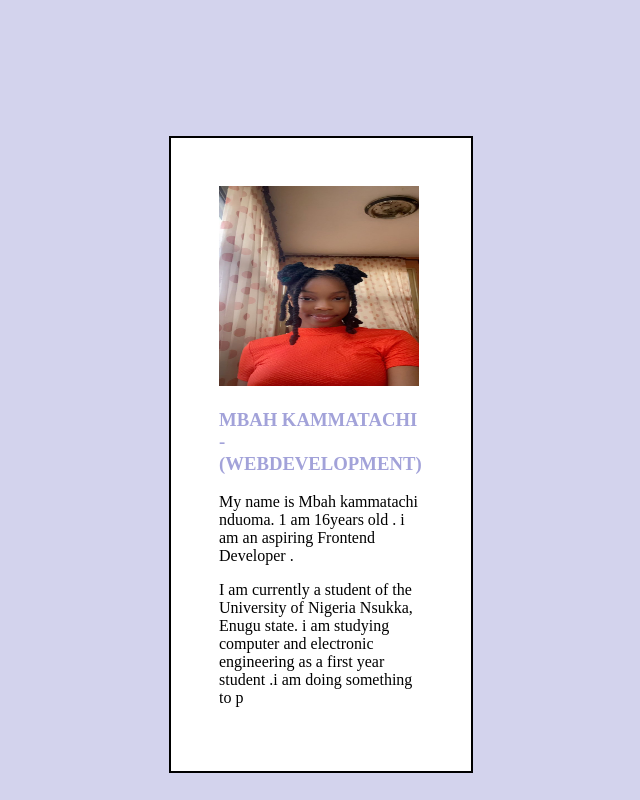
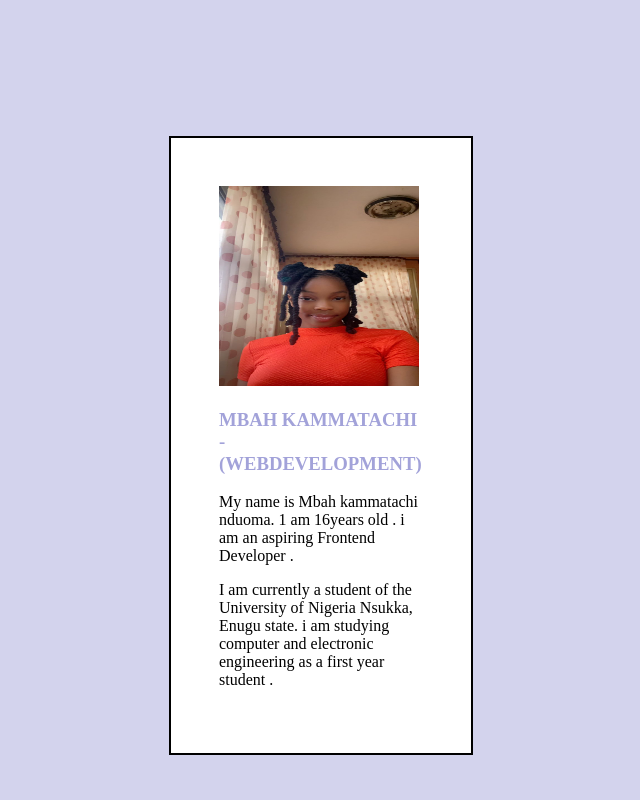
Before and after one commit to kammy-mbah/kammy, a plain HTML site: page index.html in a window 1280 px wide. Shown: the whole page, without its empty margins (327-967 px from the left). Drawn offline with Linux system fonts and the light colour scheme.

Commit message:
First Commit

```diff
--- a/index.html
+++ b/index.html
@@ -16,7 +16,7 @@
         <div class="left">
         I am currently a student of the University of
         Nigeria Nsukka, Enugu state. i am studying computer and electronic
-        engineering as a first year student .i am doing something to p
+        engineering as a first year student .
       </div>
       </p>
     </div>
```
